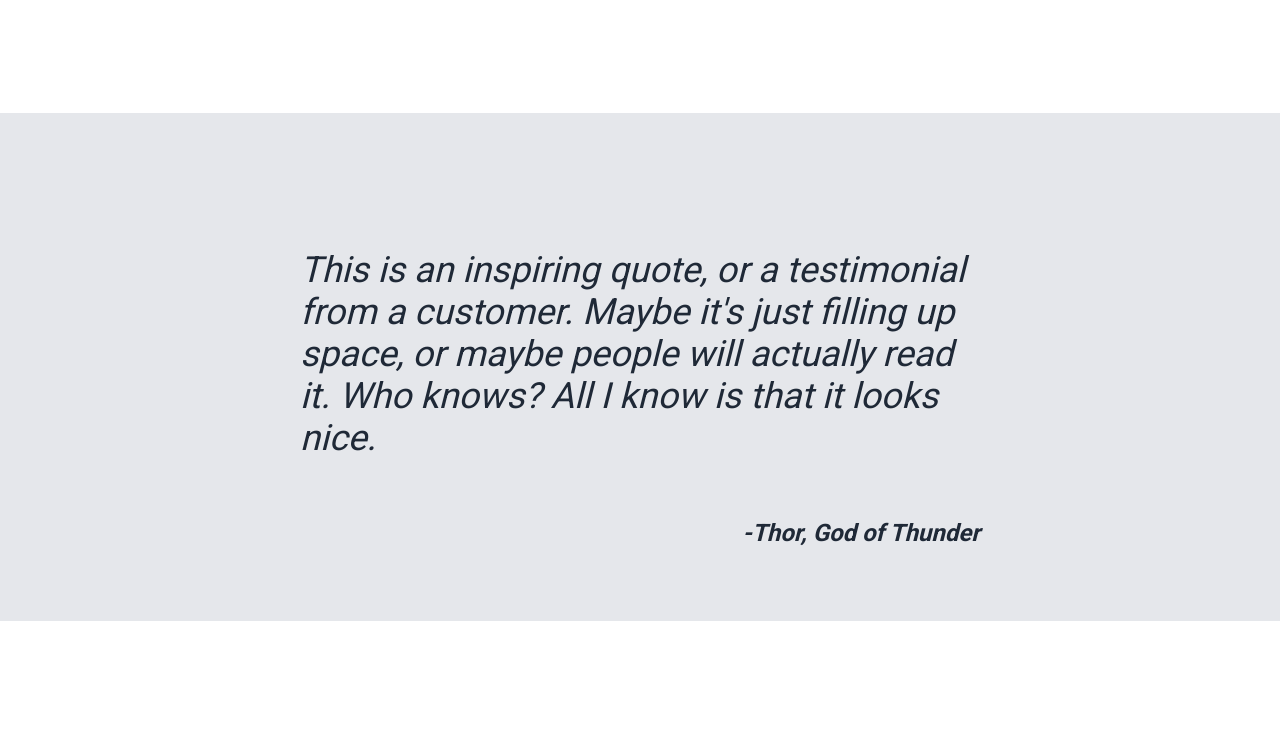
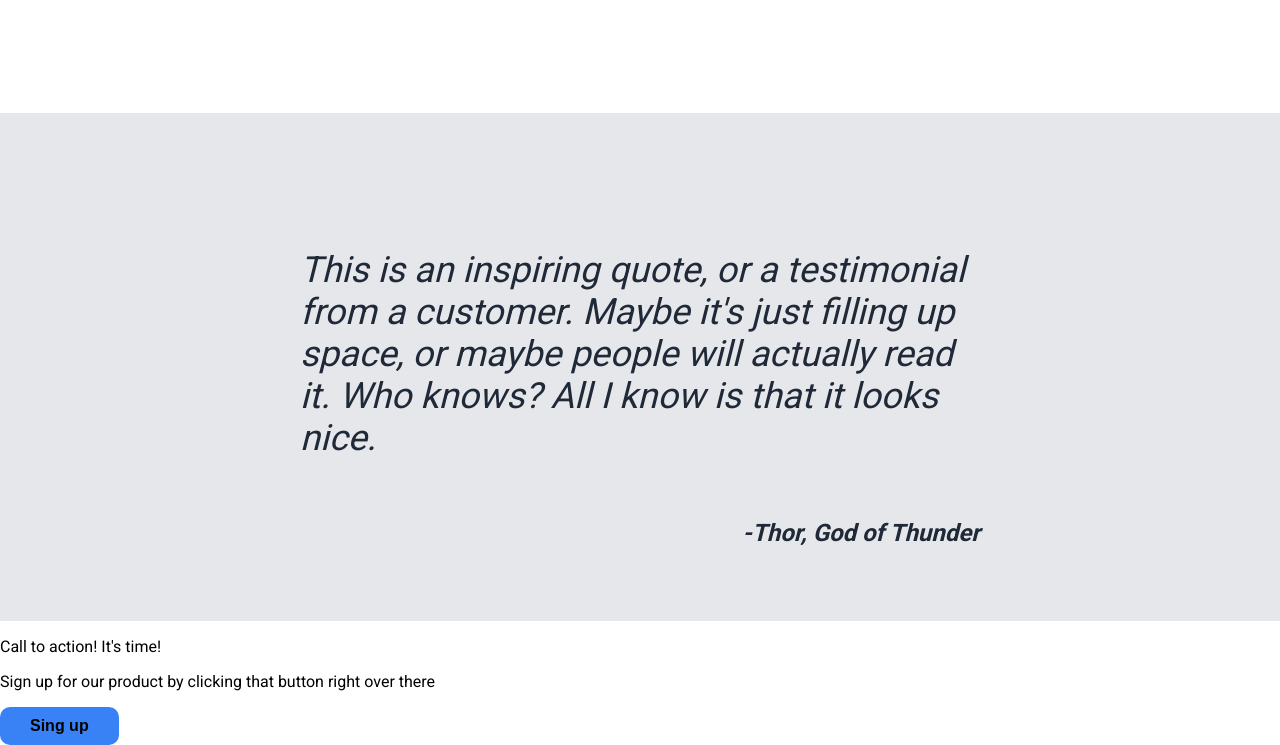
Before and after one commit to steliospaps/odin-foundations-landing-page, a plain HTML site: page index.html in a window 1280 px wide. Shown: the part 745-1490 px from the top of the page. Before the commit the page ends 1366 px from the top, so only its background shows below. Drawn offline with Linux system fonts and the light colour scheme.

Commit message:
call to action text

```diff
--- a/index.html
+++ b/index.html
@@ -60,5 +60,14 @@
     </p>
     <p class="attribution">-Thor, God of Thunder</p>
   </div>
+  <div class="callToAction">
+    <div>
+      <p>Call to action! It's time!</p>
+      <p>Sign up for our product by clicking that button right over there</p>
+    </div>
+    <div>
+      <button>Sing up</button>
+    </div>
+  </div>
 </body>
 </html>
```
